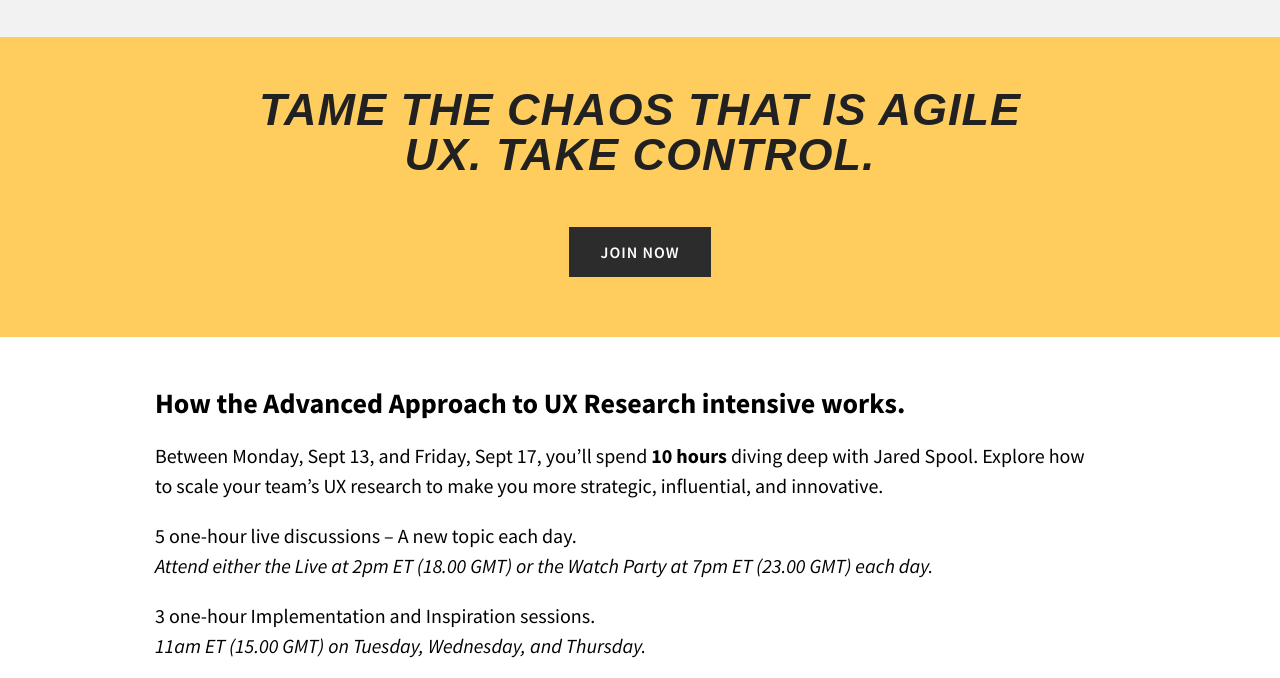
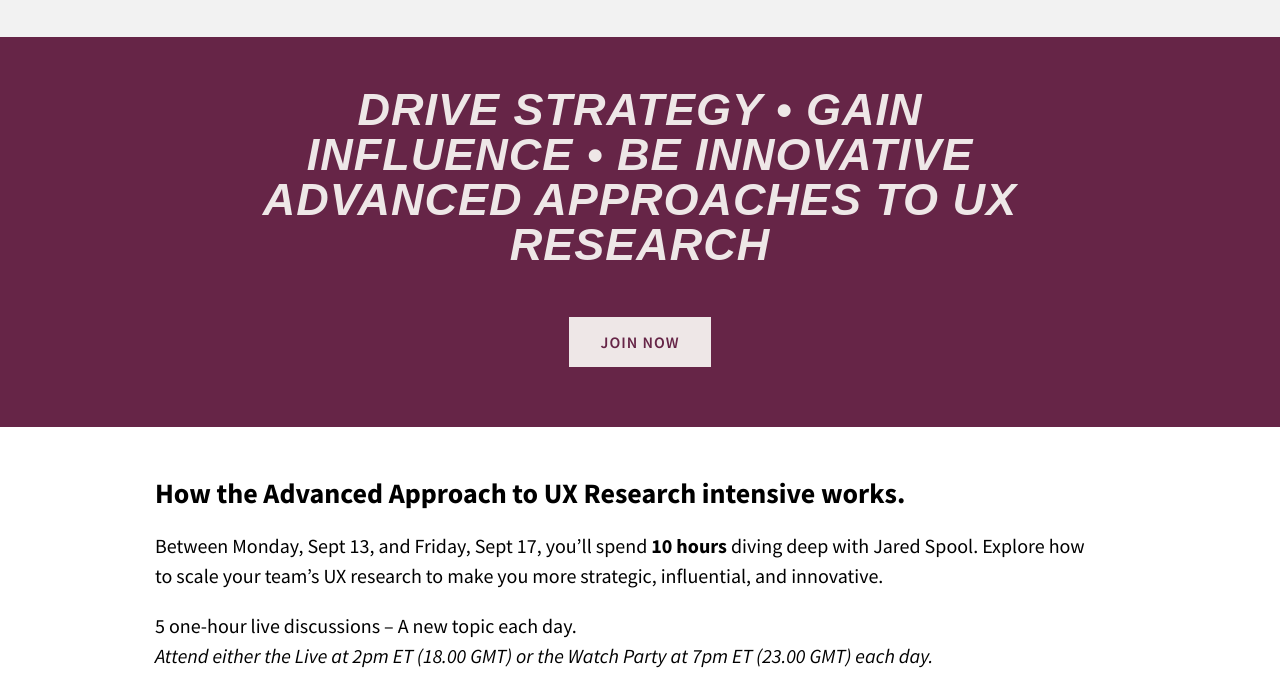
Before and after one commit to uie-admin/intensiveAATUR, a plain HTML site: page index.html in a window 1280 px wide. Shown: the part 2944-3622 px from the top of the page. Drawn offline with Linux system fonts and the light colour scheme; a web font is replaced by a local one.

Commit message:
style update

```diff
--- a/index.html
+++ b/index.html
@@ -169,11 +169,13 @@
 
 
     <section id="text-wall">
-        <div class="text-white yellow-bg">
+        <div class="text-white purple-bg">
             <div class="container grid26">
                 <div class="middleTextWall">
                     <div class="text-wall " style="text-align: center;">
-                        <p class="header-text-shadow h3 pad-top-5">Tame the chaos that is Agile UX. Take Control. </p>
+                        <p class="header-text-shadow h3 pad-top-5 ">Drive Strategy • Gain Influence • Be Innovative <br>
+                            Advanced Approaches to UX Research
+                            </p>
 
                         <p>
                         <div class="head-button text-center pad-bottom-2">
@@ -321,7 +323,7 @@
                         can from Jared.</p>
                     <p>Get all of the details when you <a
                             href="https://leaders.centercentre.com/share/VEleVgSB31cZJkP0?utm_source=manual">join us for
-                            our Take Control of Agile UX intensive</a>.</p>
+                            our Advanced Approaches to UX Research intensive</a>.</p>
 
                 </div>
                 <div class="sec-il">
@@ -337,7 +339,8 @@
             <div class="container grid26">
                 <div class="middleTextWall">
                     <div class="text-wall " style="text-align: center;">
-                        <p class="header-text-shadow h3 pad-top-5">Tame the chaos that is Agile UX. Take Control. </p>
+                        <p class="header-text-shadow h3 pad-top-5">Drive Strategy • Gain Influence • Be Innovative <br>
+                            Advanced Approaches to UX Research  </p>
 
                         <p>
                         <div class="head-button text-center pad-bottom-2">
--- a/style-aux.css
+++ b/style-aux.css
@@ -42,10 +42,14 @@ I'll never try to be smarter with my CSS coding styles than Harry -> https://css
     text-shadow: 4px 4px 4px rgba(97, 30, 2, 0.19);
 }
 a {
-    color: #d8a739 !important;
+    color: var(--brightPurple) !important;
 }
 a:hover {
-    color: var(--brightYellow) !important;
+    color: var(--darkPurple) !important;
+}
+
+:root{
+    --newWhite: #eee7e7;
 }
 /*
 ----------------------------
@@ -197,8 +201,8 @@ $BACKGROUNDS
 }
 
 .cta-a:hover {
-    color: var(--black) !important;
-    background-color: var(--brightYellow);
+    color: var(--newWhite) !important;
+    background-color: var(--brightPurple);
 }
 
 
@@ -230,9 +234,9 @@ $BACKGROUNDS
 .cta-c {
     /* flex: 1; */
     font-family: "Source Sans Pro", "Open Sans", "Helvetica Neue", Helvetica, Arial, sans-serif;
-    color: #ffffff !important;
+    color: var(--darkPurple) !important;
     border-radius: 0;
-    background-color: var(--black);
+    background-color: var(--newWhite);
     text-decoration: none;
     transition: background-color 0.24s ease;
     display: block;
@@ -247,8 +251,8 @@ $BACKGROUNDS
 }
 
 .cta-c:hover {
-    color: var(--black) !important;
-    background-color: var(--darkYellow);
+    color: var(--newWhite) !important;
+    background-color: var(--brightPurple);
 }
 
 .text-wall .h3 {
@@ -258,7 +262,7 @@ $BACKGROUNDS
     text-shadow: 1px 1px 0 transparent, 3px 3px 0 #ffffff, 3px 3px 0 #ffffff;
     text-align: center;
     display: block;
-    color: #212121;
+    color: white;
     line-height: 1;
     max-width: 800px;
     margin: 0 auto;
@@ -796,7 +800,10 @@ $BACKGROUNDS
 }
 
 .yellow-bg {
-    background-color: var(--brightYellow);
+    background-color: var(--darkPurple);
+}
+.purple-bg{
+    background-color: var(--darkPurple);
 }
 .text-wall .h3 {
     font-family: league-gothic, sans-serif;
@@ -805,7 +812,7 @@ $BACKGROUNDS
     text-shadow: none;
     text-align: center;
     display: block;
-    color: #212121;
+    color: rgb(238, 231, 231);
     line-height: 1;
     max-width: 800px;
     margin: 0 auto;
@@ -836,7 +843,7 @@ $BACKGROUNDS
     font-size: 40px;
     letter-spacing: 1px;
     font-weight: 400;
-    background-color: #4e4e4e;
+    background-color: var(--darkPurple);
     color: #ffffff;
     display: inline;
     padding: 3px 10px;
```
